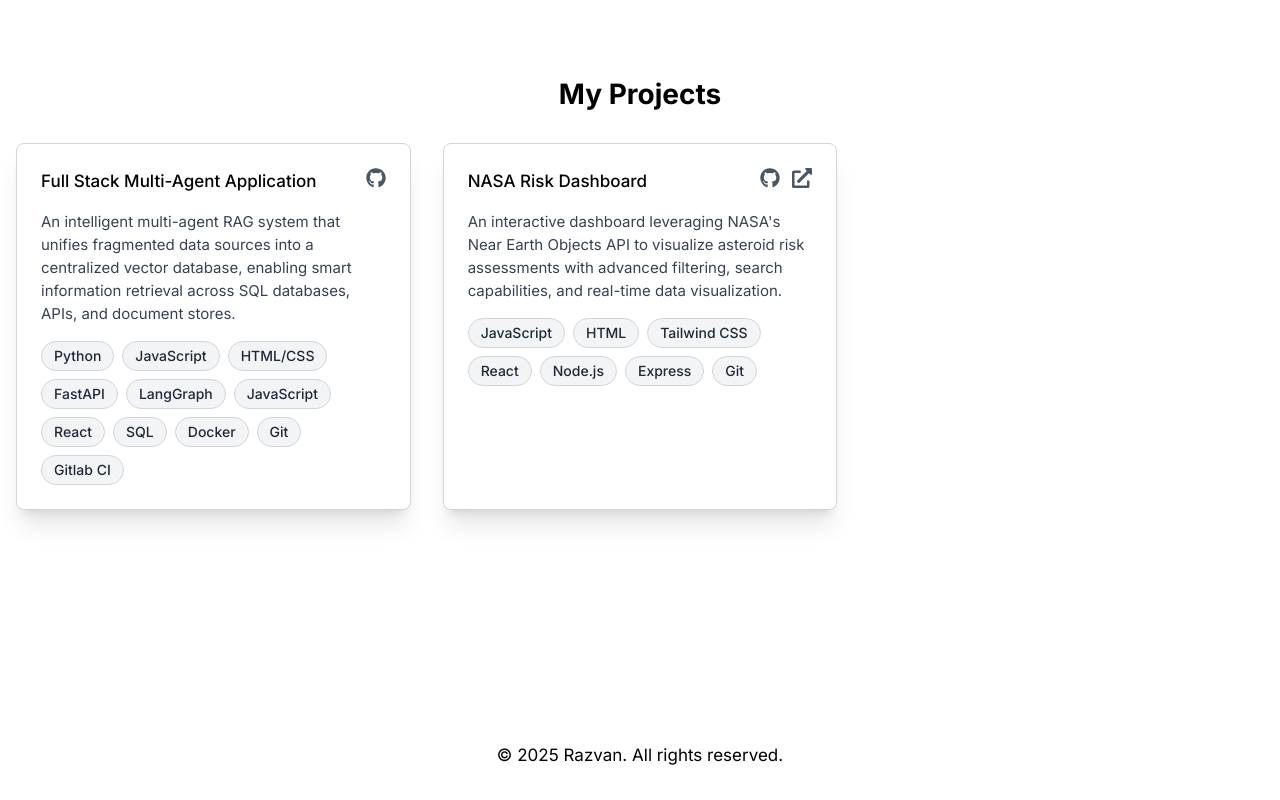
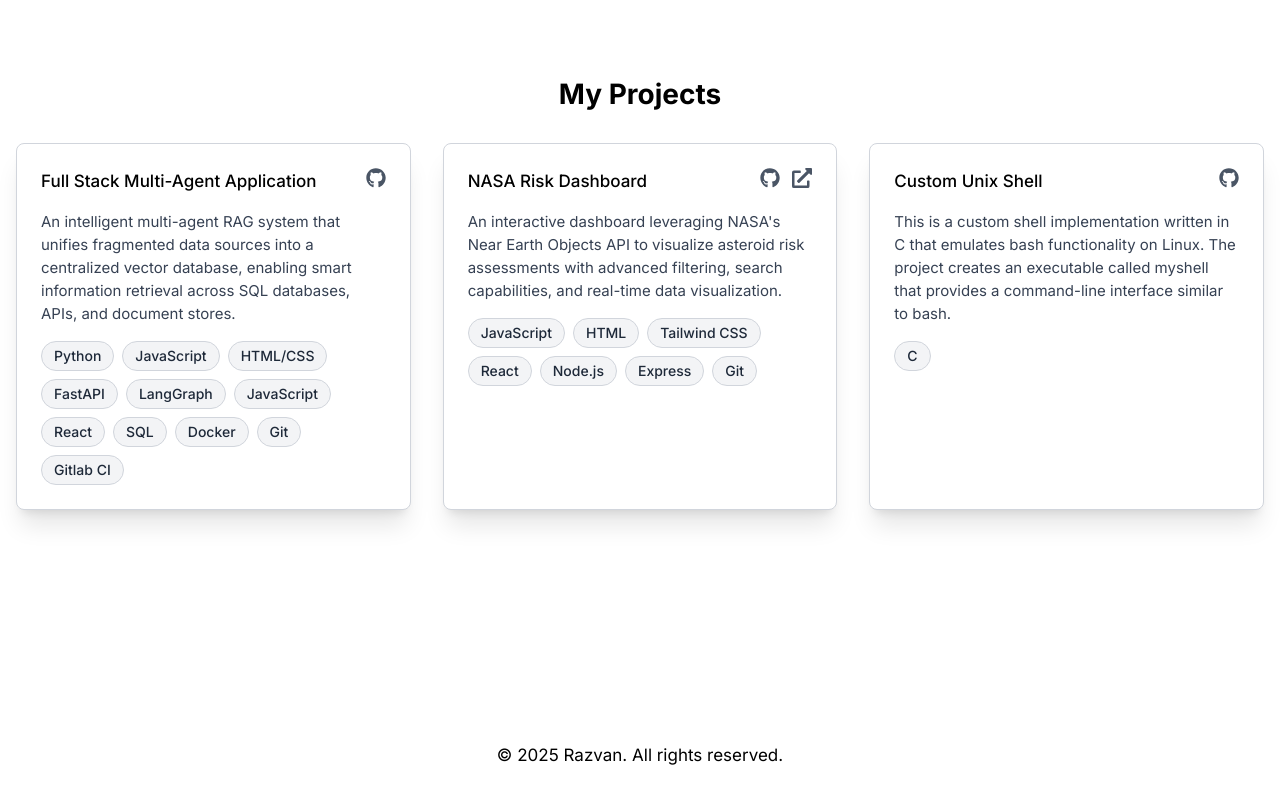
Before and after one commit to Razvan-Gorea/Portfolio-Website, a React (Vite) app in the folder Portfolio/: page / in a window 1280 px wide. Shown: the part 2749-3549 px from the top of the page. Built offline with nearby package versions, Linux system fonts and the light colour scheme.

Commit message:
Added my shell project

```diff
--- a/Portfolio/src/components/Projects.jsx
+++ b/Portfolio/src/components/Projects.jsx
@@ -11,19 +11,18 @@ function Projects() {
       technologies: ["Python", "JavaScript", "HTML/CSS","FastAPI", "LangGraph", "JavaScript", "React", "SQL", "Docker", "Git", "Gitlab CI"],
       github: "https://github.com/Razvan-Gorea/LangGraph-Multi-Agent-System"
     },
-    /**{
-      title: "Ireland Hiking Application",
-      description: "A hiking web application that shows walking, jogging and cycling trails in Ireland. Each trail also displays the length along with a difficulty rating.",
-      technologies: ["Python", "JavaScript", "HTML/CSS","React", "Django", "Leaflet", "Git"],
-      github: "https://github.com/Razvan-Gorea/Trekster",
-      demo: "#"
-    },**/
     {
       title: "NASA Risk Dashboard",
       description: "An interactive dashboard leveraging NASA's Near Earth Objects API to visualize asteroid risk assessments with advanced filtering, search capabilities, and real-time data visualization.",
       technologies: ["JavaScript", "HTML", "Tailwind CSS", "React", "Node.js", "Express", "Git"],
       github: "https://github.com/Razvan-Gorea/Asteroid-Risk-Assessment-Dashboard",
       demo: "https://asteroid-risk-assessment-dashboard.onrender.com/"
+    },
+    {
+      title: "Custom Unix Shell",
+      description: "This is a custom shell implementation written in C that emulates bash functionality on Linux. The project creates an executable called myshell that provides a command-line interface similar to bash.",
+      technologies: ["C"],
+      github: "https://github.com/Razvan-Gorea/Shell-Project",
     }
   ];
 
```
